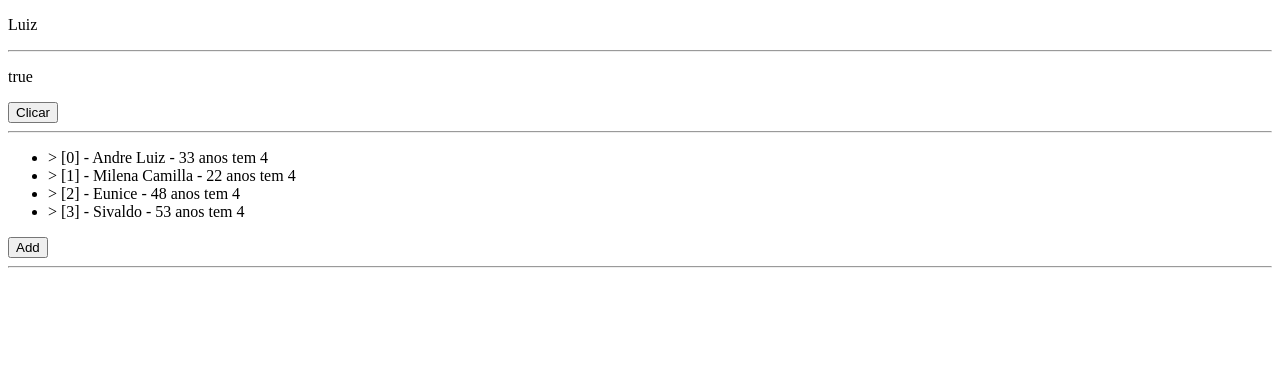
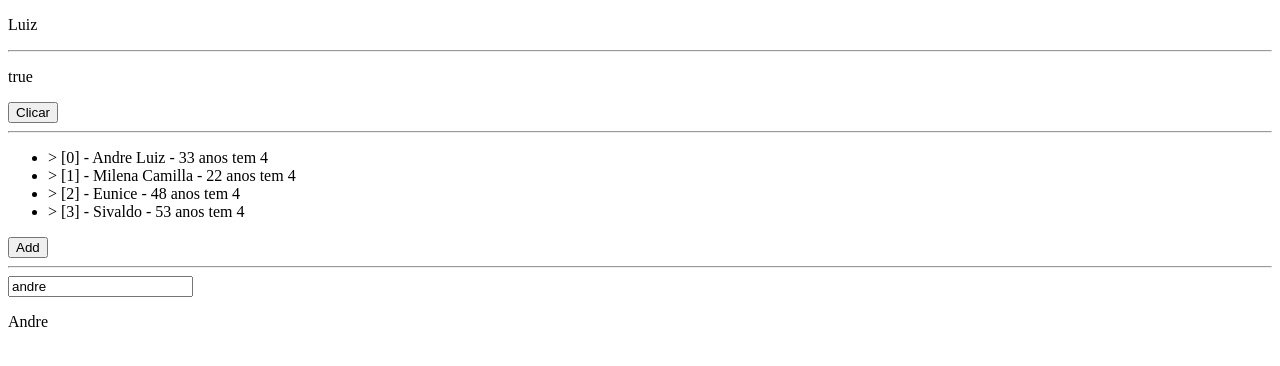
Before and after one commit to adventureandre/Estudos-Angular, an Angular app: page / in a window 1280 px wide. Shown: the top 366 px of the page. Built offline with nearby package versions, Linux system fonts and the light colour scheme.

Commit message:
Estudos angular ngSwitch é evento relacionado

```diff
--- a/src/app/diretivas-estruturais/diretivas-estruturais.component.html
+++ b/src/app/diretivas-estruturais/diretivas-estruturais.component.html
@@ -20,3 +20,10 @@
 <button (click)="onClickAddList()">Add</button>
 
 <hr>
+
+<input type="text" [(ngModel)]="nome">
+<div [ngSwitch]="nome">
+  <p *ngSwitchCase="'andre'">Andre</p>
+  <p *ngSwitchCase="'maria'">maria</p>
+  <p *ngSwitchDefault>Sivaldo</p>
+</div>
--- a/src/app/diretivas-estruturais/diretivas-estruturais.component.ts
+++ b/src/app/diretivas-estruturais/diretivas-estruturais.component.ts
@@ -1,5 +1,4 @@
 import {Component, OnInit} from '@angular/core';
-import {count} from "rxjs";
 
 @Component({
   selector: 'app-diretivas-estruturais',
@@ -38,5 +37,5 @@ export class DiretivasEstruturaisComponent implements OnInit {
     this.list.splice(event,1)
   }
 
-  protected readonly count = count;
+  public nome: string = 'andre'
 }
```
